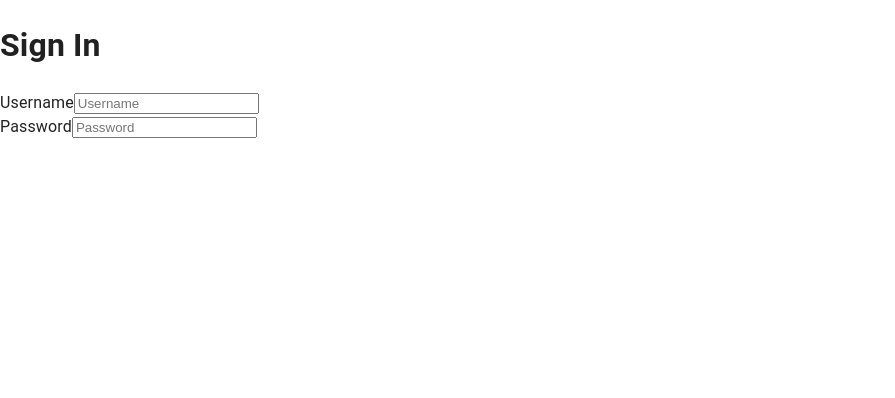
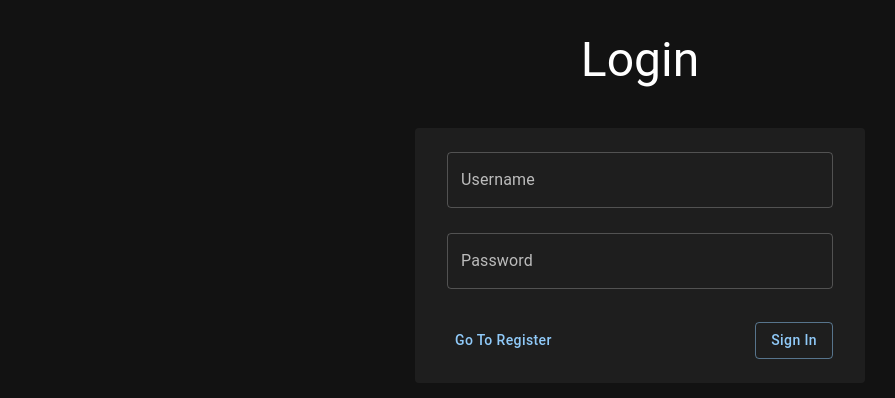
Before and after one commit to TomasAntunez/task-manager-client, a React (Vite) app: page /auth/login in a window 1280 px wide. Shown: the top 398 px of the page, without its empty margins (0-895 px from the left). Built offline with nearby package versions, Linux system fonts and the light colour scheme.

Commit message:
feat: login page and register page

```diff
--- a/src/auth/common/views/auth-layout/AuthLayout.tsx
+++ b/src/auth/common/views/auth-layout/AuthLayout.tsx
@@ -1,9 +1,18 @@
 import { FC } from 'react';
 import { Outlet } from 'react-router-dom';
+import { Container, Grid } from '@mui/material';
 
 
 export const AuthLayout: FC<{}> = () => {
   return (
-    <Outlet />
+    <Container>
+      <Grid container
+        flexDirection='column'
+        alignItems='center'
+        paddingTop={4}
+      >
+        <Outlet />
+      </Grid>
+    </Container>
   );
 };
--- a/src/auth/common/views/login-page/LoginPage.tsx
+++ b/src/auth/common/views/login-page/LoginPage.tsx
@@ -1,27 +1,42 @@
 import { FC } from 'react';
+import { Link } from 'react-router-dom';
+import { Box, Button, Paper, TextField, Typography } from '@mui/material';
+
+import { MainRoutes } from '@/routes';
+import { AuthRoutes } from '@/auth/routes';
 
 
 export const LoginPage: FC<{}> = () => {
 
   return (
     <>
-      <h1>Sign In</h1>
+      <Typography component='h1' variant='h3'>Login</Typography>
 
-      <div>
+      <Paper sx={{
+        maxWidth: 450,
+        paddingX: 4,
+        paddingY: 3,
+        marginTop: 5
+      }}>
         <form>
+          <TextField type='text' label="Username" fullWidth />
+          <TextField type='password' label="Password" fullWidth />
 
-          <div>
-            <label>Username</label>
-            <input type="text" placeholder='Username' />
-          </div>
+          <Box display='flex' justifyContent='space-between' marginTop={1}>
 
-          <div>
-            <label>Password</label>
-            <input type="password" placeholder='Password' />
-          </div>
+            <Link to={ `/${ MainRoutes.AUTH }/${ AuthRoutes.REGISTER }` }>
+              <Button variant='text'>
+                Go To Register
+              </Button>
+            </Link>
 
+            <Button>
+              Sign In
+            </Button>
+
+          </Box>
         </form>
-      </div>
+      </Paper>
     </>
   )
 };
--- a/src/auth/common/views/register-page/RegisterPage.tsx
+++ b/src/auth/common/views/register-page/RegisterPage.tsx
@@ -1,8 +1,43 @@
 import { FC } from 'react';
+import { Link } from 'react-router-dom';
+import { Box, Button, Paper, TextField, Typography } from '@mui/material';
+
+import { MainRoutes } from '@/routes';
+import { AuthRoutes } from '@/auth/routes';
 
 
 export const RegisterPage: FC<{}> = () => {
+
   return (
-    <h2>From RegisterPage</h2>
-  );
+    <>
+      <Typography component='h1' variant='h3'>Register</Typography>
+
+      <Paper sx={{
+        maxWidth: 450,
+        paddingX: 4,
+        paddingY: 3,
+        marginTop: 5
+      }}>
+        <form>
+          <TextField size='medium' type='text' label="Email" fullWidth />
+          <TextField type='text' label="Username" fullWidth />
+          <TextField type='password' label="Password" fullWidth />
+
+          <Box display='flex' justifyContent='space-between' marginTop={1}>
+
+            <Link to={ `/${ MainRoutes.AUTH }/${ AuthRoutes.LOGIN }` }>
+              <Button variant='text'>
+                Go To Login
+              </Button>
+            </Link>
+
+            <Button>
+              Sign Up
+            </Button>
+
+          </Box>
+        </form>
+      </Paper>
+    </>
+  )
 };
--- a/src/common/config/theme/dark-theme.ts
+++ b/src/common/config/theme/dark-theme.ts
@@ -2,5 +2,31 @@ import { createTheme } from '@mui/material';
 
 
 export const darkTheme = createTheme({
-
+  palette: {
+    mode: 'dark'
+  },
+  components: {
+    MuiButton: {
+      defaultProps: {
+        variant: 'outlined',
+        style: {
+          textTransform: 'none'
+        }
+      }
+    },
+    MuiTextField: {
+      defaultProps: {
+        style: {
+          marginBottom: 25
+        }
+      }
+    },
+    MuiPaper: {
+      defaultProps: {
+        style:{
+          boxShadow: 'none'
+        }
+      }
+    }
+  }
 });
```
